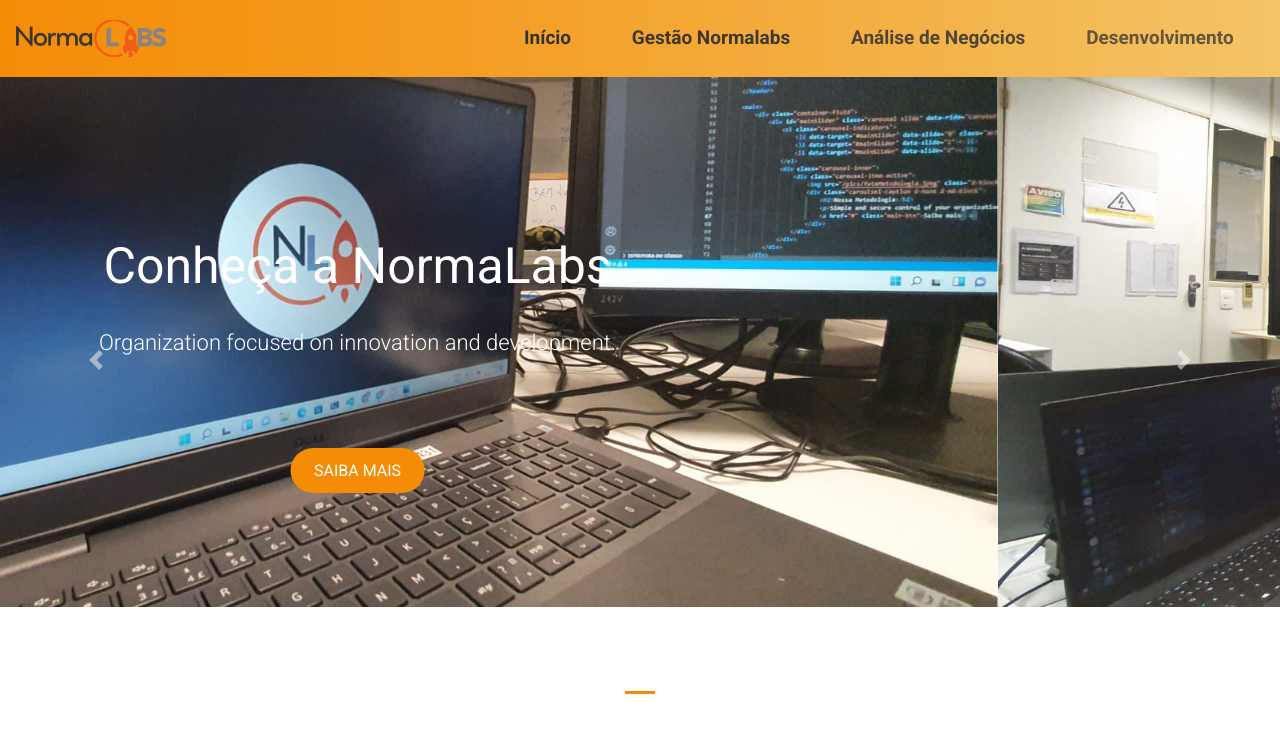
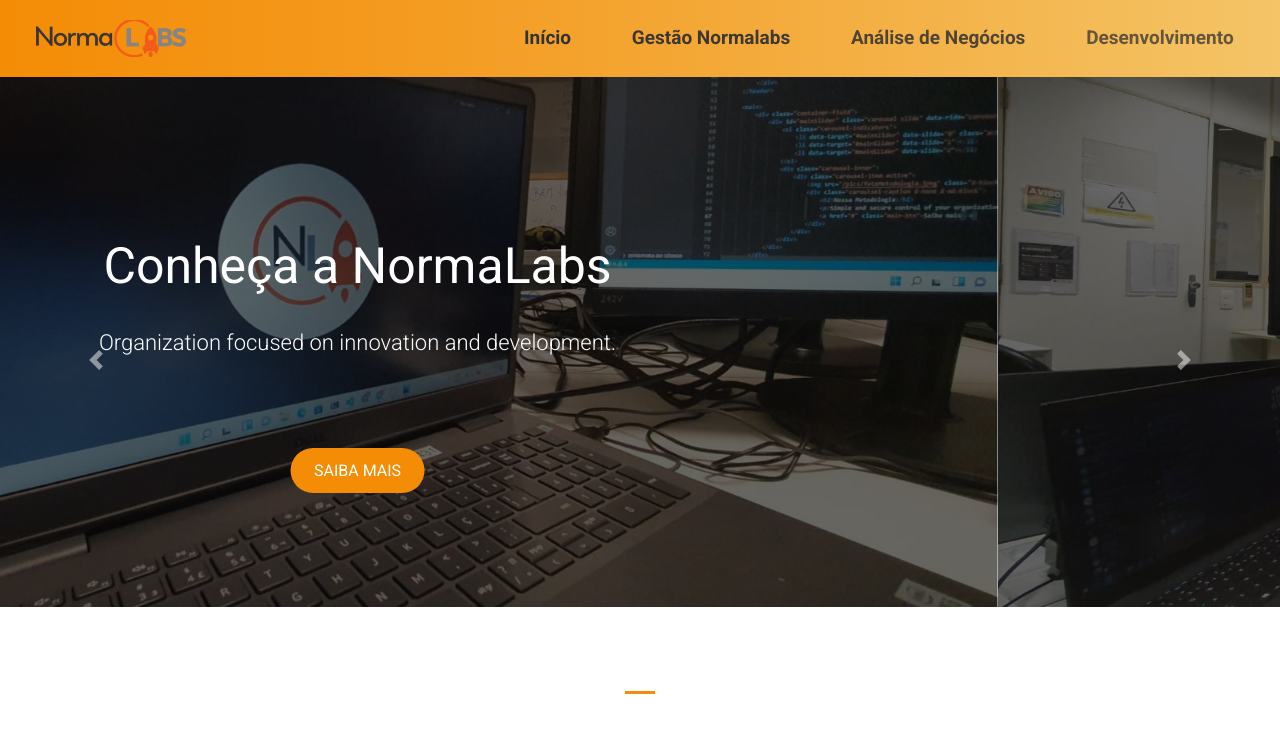
Before and after one commit to CaioLuColaco/NormaLabs, a plain HTML site: page views/home.html in a window 1280 px wide. Drawn offline with nearby package versions, Linux system fonts and the light colour scheme.

Commit message:
update the carousel

```diff
--- a/css/styles.css
+++ b/css/styles.css
@@ -29,6 +29,7 @@
 
 #logo {
     width: 150px;
+    margin-left: 20px;
 }
 
 .navbar-brand {
@@ -107,3 +108,8 @@
 .carousel-indicators .active {
     background-color: #F48C06;
 }
+
+.carousel-item img {
+    filter: blur(3px);
+    filter: brightness(40%);
+}
```
